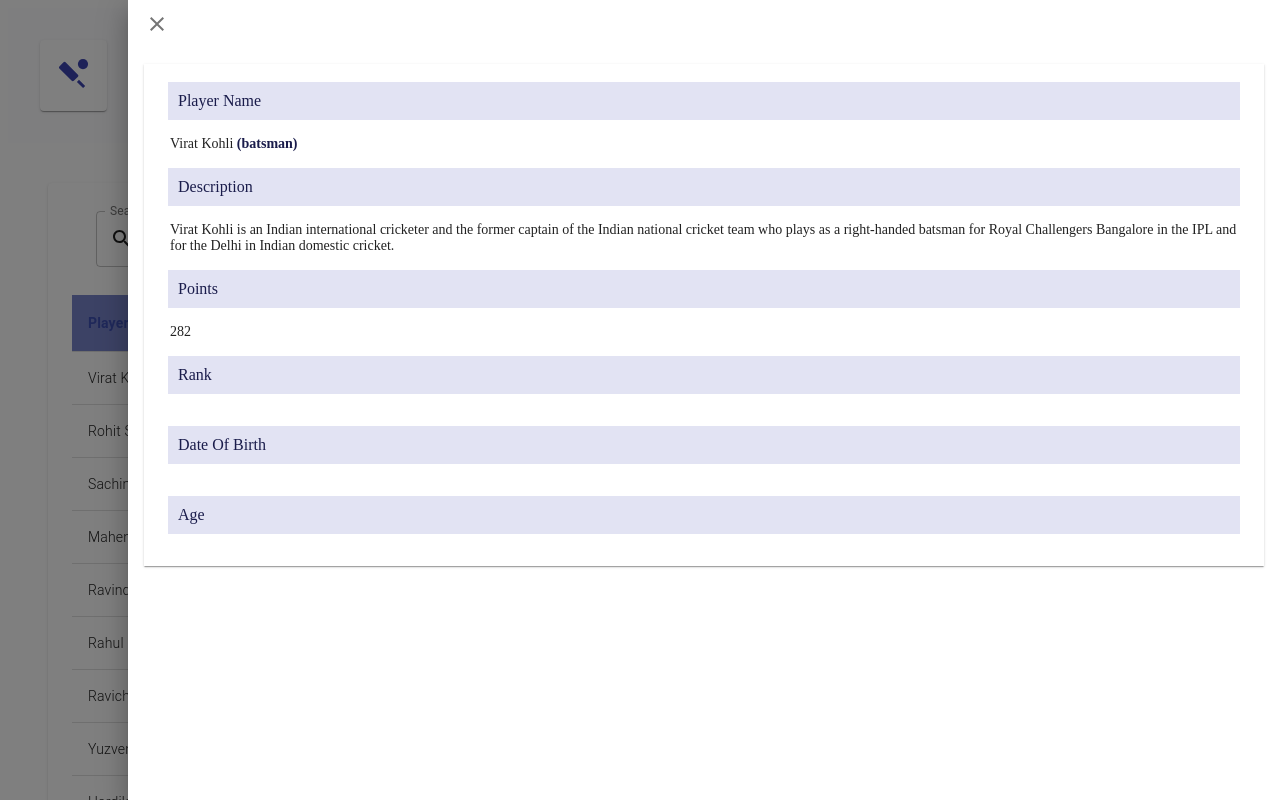
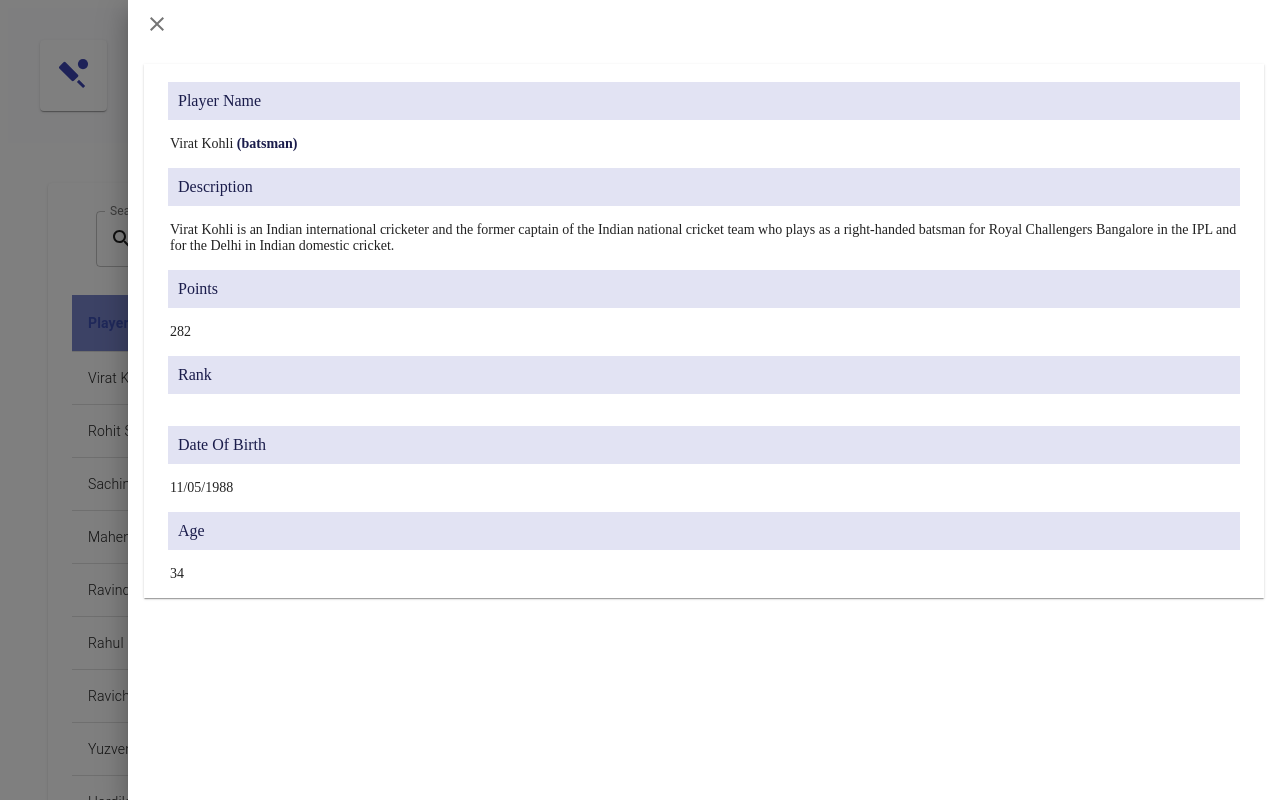
Before and after one commit to PratsKejs09/Cricket_Stats, a React (Create React App) app in the folder my-app/: page / in a window 1280 px wide. Both pictures are taken after a click on the link "Virat Kohli". Shown: the top 800 px of the page. Built offline with nearby package versions, Linux system fonts and the light colour scheme.

Commit message:
added getDOB function for displaying DOB in side drawer

```diff
--- a/my-app/src/components/CricketListApp/CricketerDetails.js
+++ b/my-app/src/components/CricketListApp/CricketerDetails.js
@@ -1,6 +1,7 @@
+import React from 'react';
+import { Drawer, Container, IconButton } from "@mui/material";
 import { Close } from "@mui/icons-material";
-import { Drawer, Container, IconButton } from "@mui/material";
-import React from 'react';
+import {getPlayerDOB, getAge} from '../../utils/cricketApp'
 import './CricketListAppStyles.css'
 
 export const CricketerDetails = (props) => {
@@ -52,11 +53,11 @@
           </div>
           <div>
             <hgroup>Date Of Birth</hgroup>
-            <p>{drawerData.dobString}</p>
+            <p>{getPlayerDOB(drawerData.dob)}</p>
           </div>
           <div>
             <hgroup>Age</hgroup>
-            <p>{drawerData.age}</p>
+            <p>{getAge(drawerData.dob)}</p>
           </div>
         </Container>
 
--- a/my-app/src/utils/cricketApp.js
+++ b/my-app/src/utils/cricketApp.js
@@ -1,10 +1,13 @@
 import moment from 'moment';
 
+export const getPlayerDOB = (dob) => {
+  const timestamp = dob;
+  const playerDOB = moment(timestamp).format("L");
+  return playerDOB;
+}
 export const getAge = (dob) => {
-    const timestamp = dob;
-    const playerDOB = moment(timestamp).format("L");
-    const today = moment().format("MM/DD/YYYY");
-    const playerObj = moment(playerDOB, "MM/DD/YYYY");
+    const playerObj = moment(getPlayerDOB(dob), "MM/DD/YYYY");
+    const today = moment().format('MM/DD/YYYY');
     const todayObj = moment(today, "MM/DD/YYYY");
     const age = todayObj.diff(playerObj, "years");
     return age;
```
